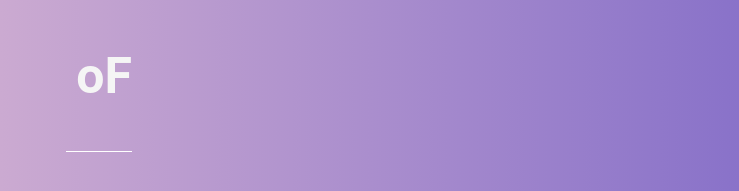
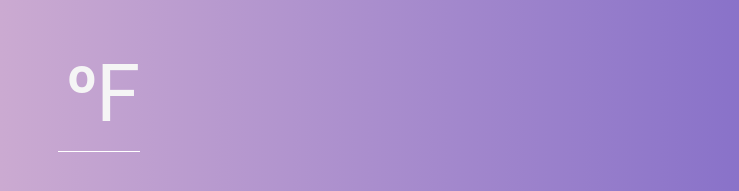
Before and after one commit to khulalit/WeatherAPP, a plain HTML site: page index.html in a window 1280 px wide. Shown: the part 405-596 px from the top of the page, without its empty margins (541-1280 px from the left). Drawn offline with Linux system fonts and the light colour scheme; a web font is replaced by a local one.

Commit message:
Update index.html

```diff
--- a/index.html
+++ b/index.html
@@ -18,7 +18,7 @@
                </div>
                <div class="row2">
                    <h2 class="temp-val"></h2>
-                   <span class="temp-span"><sup>o</sop>F</span>
+                   <span class="temp-span"><sup>o</sup>F</span>
                </div>
                <h2 class="weather-dis"></h2>
                <p class="made-by">Made by Lalit From Darksky API.</p>
```
